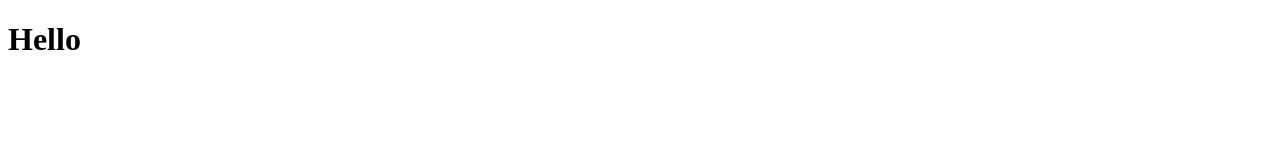
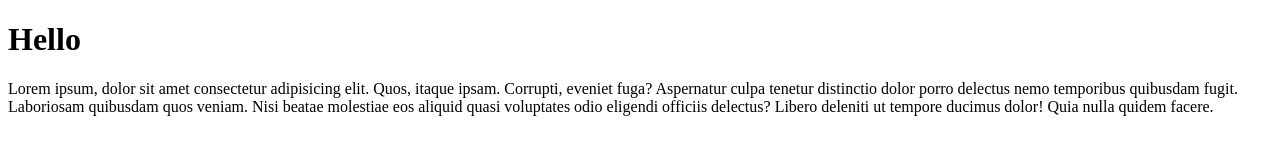
Before and after one commit to talibjanov/new-project, a plain HTML site: page index.html in a window 1280 px wide. Drawn offline with Linux system fonts and the light colour scheme.

Commit message:
save new text

```diff
--- a/index.html
+++ b/index.html
@@ -8,5 +8,7 @@
 </head>
 <body>
   <h1>Hello</h1>
+
+  <p>Lorem ipsum, dolor sit amet consectetur adipisicing elit. Quos, itaque ipsam. Corrupti, eveniet fuga? Aspernatur culpa tenetur distinctio dolor porro delectus nemo temporibus quibusdam fugit. Laboriosam quibusdam quos veniam. Nisi beatae molestiae eos aliquid quasi voluptates odio eligendi officiis delectus? Libero deleniti ut tempore ducimus dolor! Quia nulla quidem facere.</p>
 </body>
 </html>
```
